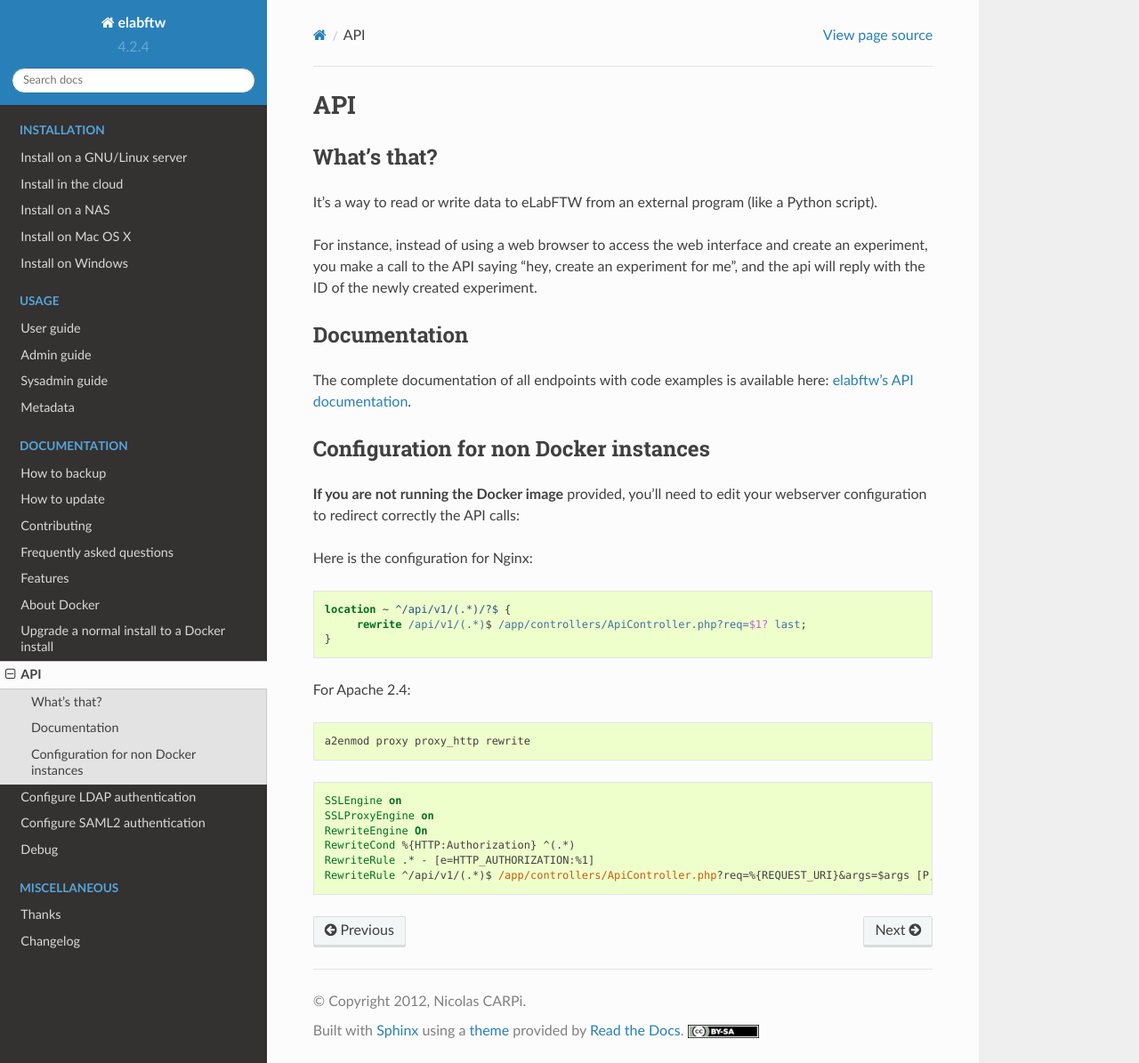
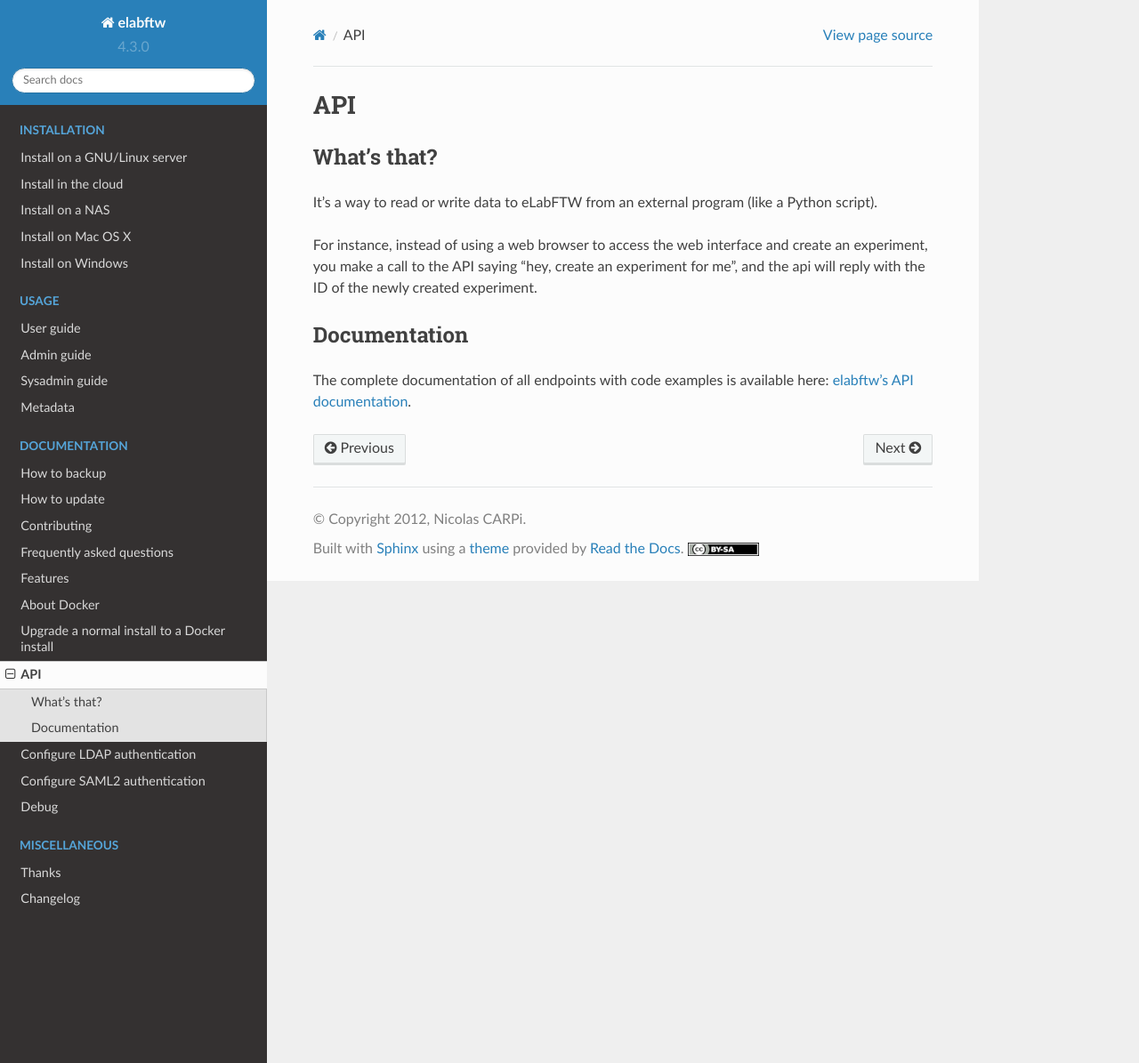
Before and after one commit to elabftw/elabdoc, a Sphinx documentation site: the page built from doc/api.rst, in a window 1280 px wide and 1195 px high. Shown: the whole window at 89% size. Built offline with Sphinx 7.4.7 and the Read the Docs theme 2.0.0, drawn with Linux system fonts in a browser that asks for light colours.

Commit message:
documentation refresh

```diff
--- a/doc/api.rst
+++ b/doc/api.rst
@@ -15,32 +15,3 @@
 -------------
 
 The complete documentation of all endpoints with code examples is available here: `elabftw's API documentation <https://doc.elabftw.net/api/>`_.
-
-Configuration for non Docker instances
---------------------------------------
-
-**If you are not running the Docker image** provided, you'll need to edit your webserver configuration to redirect correctly the API calls:
-
-Here is the configuration for Nginx:
-
-.. code-block:: nginx
-
-    location ~ ^/api/v1/(.*)/?$ {
-         rewrite /api/v1/(.*)$ /app/controllers/ApiController.php?req=$1? last;
-    }
-
-
-For Apache 2.4:
-
-.. code-block:: bash
-
-    a2enmod proxy proxy_http rewrite
-
-.. code-block:: apache
-
-    SSLEngine on
-    SSLProxyEngine on
-    RewriteEngine On
-    RewriteCond %{HTTP:Authorization} ^(.*)
-    RewriteRule .* - [e=HTTP_AUTHORIZATION:%1]
-    RewriteRule ^/api/v1/(.*)$ /app/controllers/ApiController.php?req=%{REQUEST_URI}&args=$args [P,L]
--- a/doc/conf.py
+++ b/doc/conf.py
@@ -52,9 +52,9 @@
 # built documents.
 #
 # The short X.Y version.
-version = '4.2.4'
+version = '4.3.0'
 # The full version, including alpha/beta/rc tags.
-release = '4.2.4'
+release = '4.3.0'
 
 # The language for content autogenerated by Sphinx. Refer to documentation
 # for a list of supported languages.
@@ -64,7 +64,7 @@
 # non-false value, then it is used:
 #today = ''
 # Else, today_fmt is used as the format for a strftime call.
-#today_fmt = '%B %d, %Y'
+#today_fmt = '%B %Y'
 
 # List of patterns, relative to source directory, that match files and
 # directories to ignore when looking for source files.
--- a/doc/faq.rst
+++ b/doc/faq.rst
@@ -110,7 +110,7 @@
 Is eLabFTW still maintained?
 ----------------------------
 
-As of |today| I'm still actively working on it. Improvements are coming in a steady flow. There are good chances that I will continue to do so for a few years. In the unlikely event I'm not able to work on it anymore, anyone can continue the work, as the source code is available and well commented.
+Not only it is maintained, but it is actively being worked on, with major new features and improvements being added regularly.
 
 Since 2019, the company `Deltablot <https://www.deltablot.com>`_ exists to provide support and hosting to eLabFTW users around the world. This company will allow funding further development of the software thanks to an original business model: the software itself is entirely free, but the individual support, custom features development and hosting are paid options.
 
@@ -124,7 +124,7 @@
 Can I try it before I install it?
 ---------------------------------
 
-Sure, there is a demo online here: `eLabFTW live DEMO <https://demo.elabftw.net>`_
+Sure, there is a demo online here: `eLabFTW live DEMO <https://demo.elabftw.net>`_.
 
 What are the technical specifications?
 --------------------------------------
```
Also changed, not shown: other parts of doc/faq.rst (+2 -0 lines).
